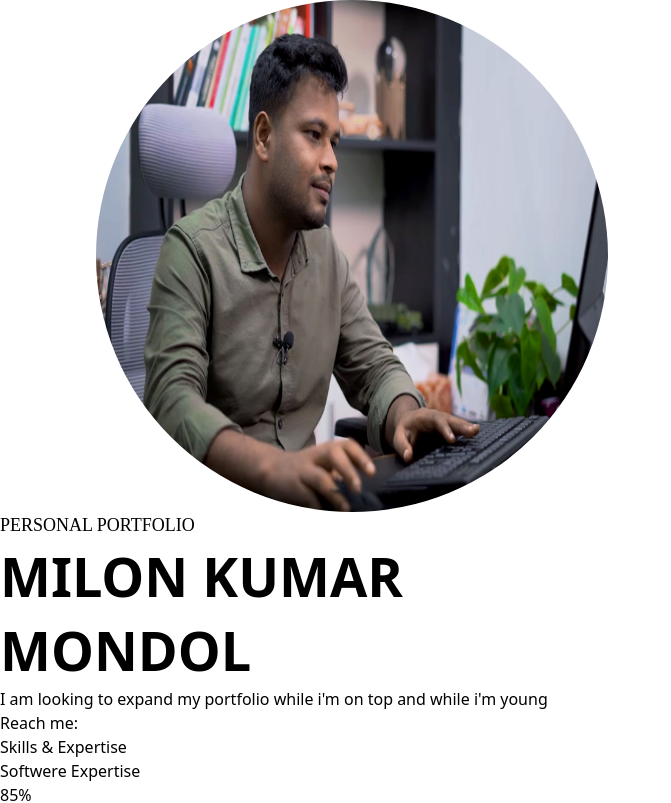
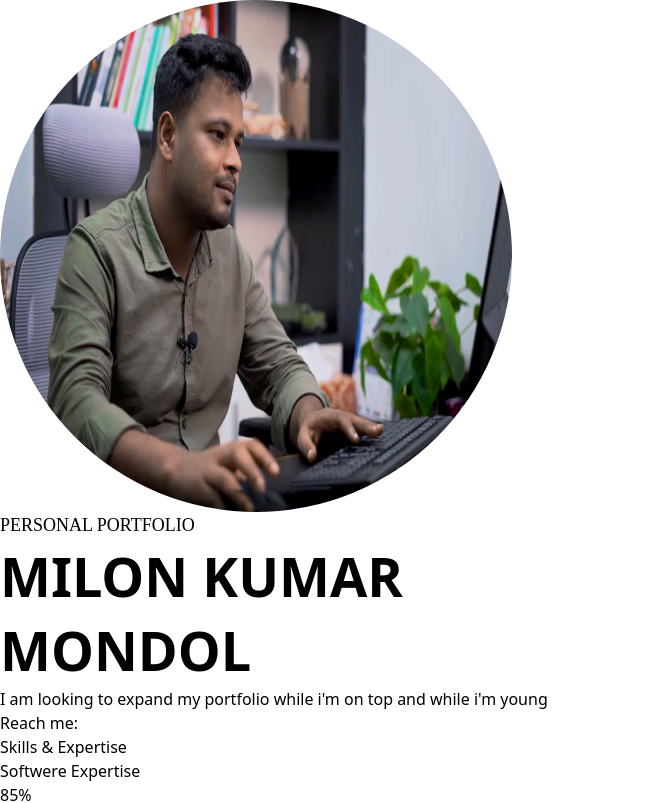
Before and after one commit to Alok-Codecamp/milon-portfolio, a React (Vite) app: page / in a window 1280 px wide. Shown: the top 803 px of the page, without its empty margins (0-671 px from the left). Built offline with nearby package versions, Linux system fonts and the light colour scheme; a web font is replaced by a local one.

Commit message:
change ratio

```diff
--- a/src/components/homePage/Home.css
+++ b/src/components/homePage/Home.css
@@ -3,6 +3,8 @@
 
 /* import font for bio */
 @import url('https://fonts.googleapis.com/css2?family=Kay+Pho+Du:wght@400;500;600;700&display=swap');
+
+
 
 .portfolio-name{
     font-size: 54px;
@@ -19,7 +21,6 @@
 }
 
 .photo-container{
-    margin-left: 6em;
     margin-right: 6em;
 }
 
--- a/src/components/homePage/Home.jsx
+++ b/src/components/homePage/Home.jsx
@@ -5,7 +5,7 @@
 const Home = () => {
   return (
     <>
-      <div className='home-container flex items-center h-screen '>
+      <div className='home-container flex justify-center items-center h-screen '>
 
         <div className='photo-container'>
           <img src={Milon} alt="" className='portfolio-pic' />
```
